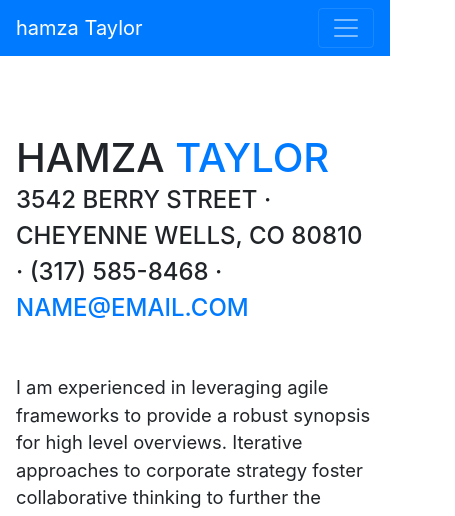
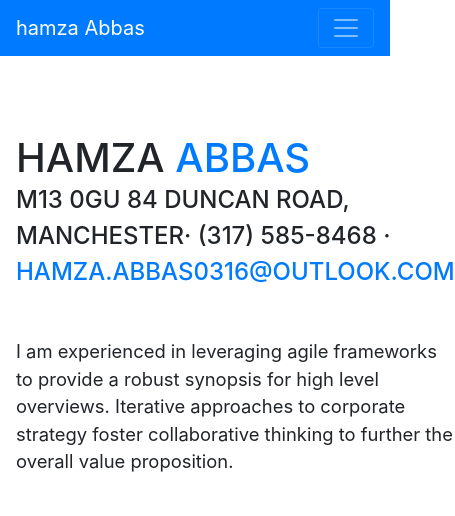
Before and after one commit to Hammy129/Hammy129.github.io, a website with bundled scripts: page index.html in a window 390 px wide. Shown: the top 516 px of the page, 455 px wide, since content can reach past the window. Built offline with nearby package versions, Linux system fonts and the light colour scheme; a web font is replaced by a local one.

Commit message:
Update index.html

```diff
--- a/index.html
+++ b/index.html
@@ -27,7 +27,7 @@
 
     <nav class="navbar navbar-expand-lg navbar-dark bg-primary fixed-top" id="sideNav">
       <a class="navbar-brand js-scroll-trigger" href="#page-top">
-        <span class="d-block d-lg-none">hamza Taylor</span>
+        <span class="d-block d-lg-none">hamza Abbas</span>
         <span class="d-none d-lg-block">
           <img class="img-fluid img-profile rounded-circle mx-auto mb-2" src="img/profile.jpg" alt="">
         </span>
@@ -64,10 +64,10 @@
       <section class="resume-section p-3 p-lg-5 d-flex d-column" id="about">
         <div class="my-auto">
           <h1 class="mb-0">hamza
-            <span class="text-primary">Taylor</span>
+            <span class="text-primary">Abbas</span>
           </h1>
-          <div class="subheading mb-5">3542 Berry Street · Cheyenne Wells, CO 80810 · (317) 585-8468 ·
-            <a href="mailto:name@email.com">name@email.com</a>
+          <div class="subheading mb-5">M13 0GU 84 Duncan road, Manchester· (317) 585-8468 ·
+            <a href="mailto:name@email.com">hamza.abbas0316@outlook.com</a>
           </div>
           <p class="lead mb-5">I am experienced in leveraging agile frameworks to provide a robust synopsis for high level overviews. Iterative approaches to corporate strategy foster collaborative thinking to further the overall value proposition.</p>
           <div class="social-icons">
@@ -149,7 +149,7 @@
 
           <div class="resume-item d-flex flex-column flex-md-row mb-5">
             <div class="resume-content mr-auto">
-              <h3 class="mb-0">University of Colorado Boulder</h3>
+              <h3 class="mb-0">leeds Trinity University</h3>
               <div class="subheading mb-3">Bachelor of Science</div>
               <div>Computer Science - Web Development Track</div>
               <p>GPA: 3.23</p>
```
